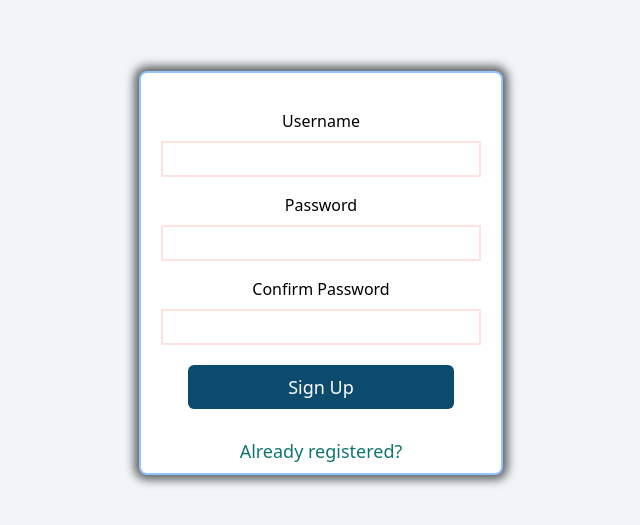
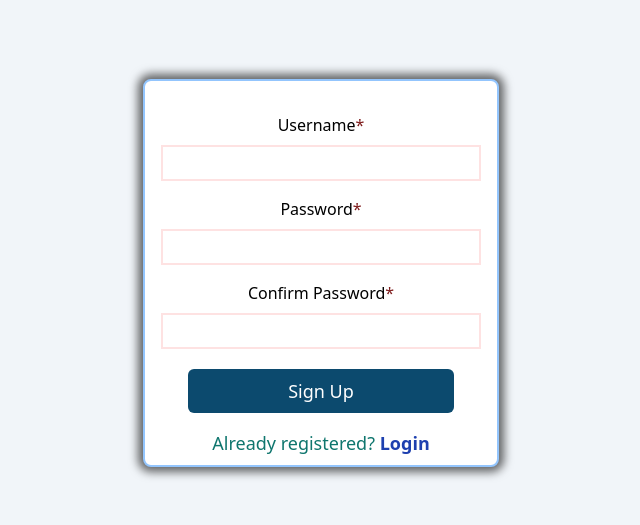
Before and after one commit to Asatyam/Todo-vue, a Nuxt app: page /signup in a window 1280 px wide. Shown: the part 127-652 px from the top of the page, without its empty margins (319-959 px from the left). Built offline with nearby package versions, Linux system fonts and the light colour scheme.

Commit message:
Complete the signup page

```diff
--- a/package.json
+++ b/package.json
@@ -13,5 +13,8 @@
     "@nuxtjs/tailwindcss": "^6.8.0",
     "@types/node": "^18",
     "nuxt": "^3.6.1"
+  },
+  "dependencies": {
+    "axios": "^1.4.0"
   }
 }
--- a/pages/signup.vue
+++ b/pages/signup.vue
@@ -1,24 +1,53 @@
-<script setup>
-import {NuxtLink} from '#components';
+<script setup lang="ts">
+
+import axios from 'axios';
+
+const username = ref('');
+const password = ref('');
+const confirm = ref('');
+const errors = ref([]);
+
+const handleSubmit = (evt:Event)=>{
+
+    const body = {
+        username: username.value,
+        password: password.value,
+        confirm: confirm.value,
+    }
+    axios.post('http://localhost:4000/api/signup',body)
+    .then((res)=>{
+        console.log(res.data)
+        localStorage.setItem('token', res.data.token);
+    })
+    .catch((err)=>{
+        errors.value = err.response.data.errors;
+        console.log(errors.value[0]);
+    })
+}
 </script>
 
 <template>
     <main class="grid justify-center items-center h-[100vh] bg-slate-100">
         <div class=" bg-white h-fit rounded-lg border-blue-300 border-2 shadow-[0px_0px_10px_5px_rgba(0,0,0,0.6)]">
-            <form class="p-5">
-                <label class="block font-medium text-md mt-4 mb-2 text-center">Username</label>
-                <input type="text" name="username" required
+            <form class="p-4 pb-2" @submit.prevent ="handleSubmit">
+                <label class="block font-medium text-md mt-4 mb-2 text-center">Username<span class="text-red-900">*</span></label>
+                <input v-model="username" type="text" name="username" required
                     class=" outline-none w-80  block  px-3 py-1  bg-white border border-slate-300 invalid:border-red-100 invalid:border-2 invalid:text-pink-400 focus:invalid:border-pink-500" />
-                <label class="block font-medium text-md mt-4 mb-2 text-center">Password</label>
-                <input type="password" name="password" required
+                <label class="block font-medium text-md mt-4 mb-2 text-center">Password<span class="text-red-900">*</span></label>
+                <input v-model="password" type="password" name="password" required minlength="8"
                     class=" outline-none w-80 block  px-3 py-1  bg-white border border-slate-300 invalid:border-red-100 invalid:border-2 invalid:text-pink-400 focus:invalid:border-pink-500" />
-                <label class="block font-medium text-md mt-4 mb-2 text-center">Confirm Password</label>
-                <input type="password" name="confirm" required
+                <label class="block font-medium text-md mt-4 mb-2 text-center">Confirm Password<span class="text-red-900">*</span></label>
+                <input v-model="confirm" type="password" name="confirm" required minlength="8"
                     class="outline-none w-1000 w-80 block  px-3 py-1  bg-white border border-slate-300 invalid:border-red-100 invalid:border-2 invalid:text-pink-400 focus:invalid:border-pink-500" />
                 <button type="submit"
                     class="block mt-5 bg-sky-900 font-medium hover:bg-teal-500  transition-2s w-5/6 py-2 text-white text-lg rounded-md content-center self-center m-auto trainsition ease-out duration-100">
                     Sign Up
                 </button>
+                <div class="errors text-center mt-2 text-red-700 " v-if="errors.length>0">
+                    <li v-for="{msg} in errors">
+                        {{ msg }}
+                    </li>
+                </div>
             </form>
             <p class="text-center p-2 font-medium text-teal-700 text-lg">Already registered?
                 <NuxtLink to="/login" class="text-blue-800 font-bold hover:underline">
```
Also changed, not shown: 1 other file (tests, documents, lock files or other folders).
